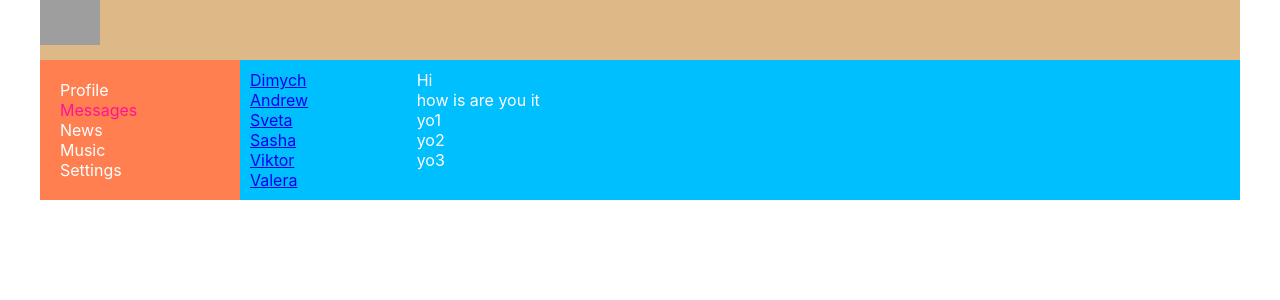
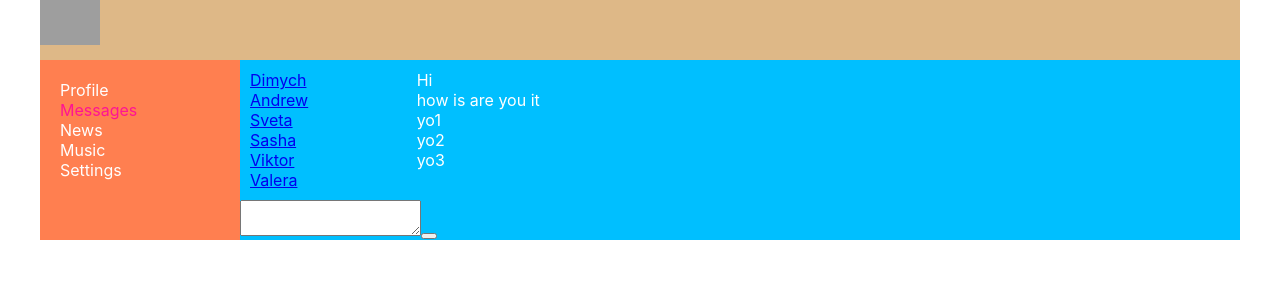
Before and after one commit to AloeOLOLOe/SNW22, a React (Create React App) app: page /dialogs in a window 1280 px wide. Shown: the top 300 px of the page. Built offline with nearby package versions, Linux system fonts and the light colour scheme; grey boxes are pictures that could not be loaded.

Commit message:
less 31 (add onclick in text area) 31+(homework add in dialogs text area with onclick)

```diff
--- a/src/App.tsx
+++ b/src/App.tsx
@@ -5,9 +5,9 @@ import {Navbar} from "./components/Navbar/Navbar";
 import {Profile} from "./components/Profile/Profile";
 import {Dialogs} from "./components/Profile/Dialogs/Dialogs";
 import {BrowserRouter, Route} from "react-router-dom";
-import {RootStateType} from "./redux/state";
+import {HolySheetType, RootStateType} from "./redux/state";
 
-type HolySheetType={state:RootStateType}
+
 const App:React.FC<HolySheetType> = (props) => {
 
     return (
--- a/src/components/Profile/Dialogs/Dialogs.tsx
+++ b/src/components/Profile/Dialogs/Dialogs.tsx
@@ -2,16 +2,22 @@ import React from "react";
 import s from './Dialogs.module.css';
 import {Message} from "./Message/Message";
 import {DialogItem} from "./DialogItem/DialogItem";
-import {DialogsPageType, ProfilePageType} from "../../../redux/state";
+import {DialogsPageType} from "../../../redux/state";
 
 
-
-export const Dialogs:React.FC<DialogsPageType> = (props) => {
+export const Dialogs: React.FC<DialogsPageType> = (props) => {
 
     let dialogsElements = props.dialogs.map(d => <div><DialogItem name={d.name} id={d.id}/></div>)
     let messageElements = props.messages.map(m => <Message message={m.message}/>)
 
+    let newPostText=React.createRef<HTMLTextAreaElement>();
+    let addAlert=()=>{
+        let postText=newPostText.current?.value
+        alert(postText)
+    }
+
     return (
+        <>
             <div className={s.dialogs}>
                 <div className={s.dialogsItems}>
                     {dialogsElements}
@@ -19,7 +25,12 @@ export const Dialogs:React.FC<DialogsPageType> = (props) => {
                 <div className={s.messages}>
                     {messageElements}
                 </div>
+
             </div>
-
+            <div >
+                <textarea ref={newPostText}></textarea>
+                <button onClick={addAlert}></button>
+            </div>
+        </>
     )
 }
--- a/src/components/Profile/MyPosts/MyPosts.tsx
+++ b/src/components/Profile/MyPosts/MyPosts.tsx
@@ -4,19 +4,25 @@ import {Post} from "./Post/Post";
 import {ProfilePageType} from "../../../redux/state";
 
 
-
-
-export const MyPosts:React.FC<ProfilePageType> = (props) => {
+export const MyPosts: React.FC<ProfilePageType> = (props) => {
 
 
     let postElements = props.posts.map(p => <Post message={p.message} likesCount={p.likesCount}/>)
 
+    let newPostElement = React.createRef<HTMLTextAreaElement>()
+    let addPost = () => {
+        let text = newPostElement.current?.value
+        alert(text)
+    }
+
     return (
         <div className={s.postBlock}>
             <h3>My post</h3>
-            <div><textarea></textarea></div>
             <div>
-                <button>Add post</button>
+                <textarea ref={newPostElement}></textarea>
+            </div>
+            <div>
+                <button onClick={addPost}>Add post</button>
                 <button>Delete</button>
             </div>
             <div>
--- a/src/redux/state.ts
+++ b/src/redux/state.ts
@@ -22,7 +22,7 @@ export type RootStateType = {
     profilePage: ProfilePageType,
     dialogsPage: DialogsPageType
 }
-
+export type HolySheetType={state:RootStateType}
 export let state = {
     profilePage: {
         posts: [
```
Also changed, not shown: src/components/Profile/Dialogs/Dialogs.module.css (line endings or trailing spaces). Lines whose indentation alone changed are shown as unchanged.
